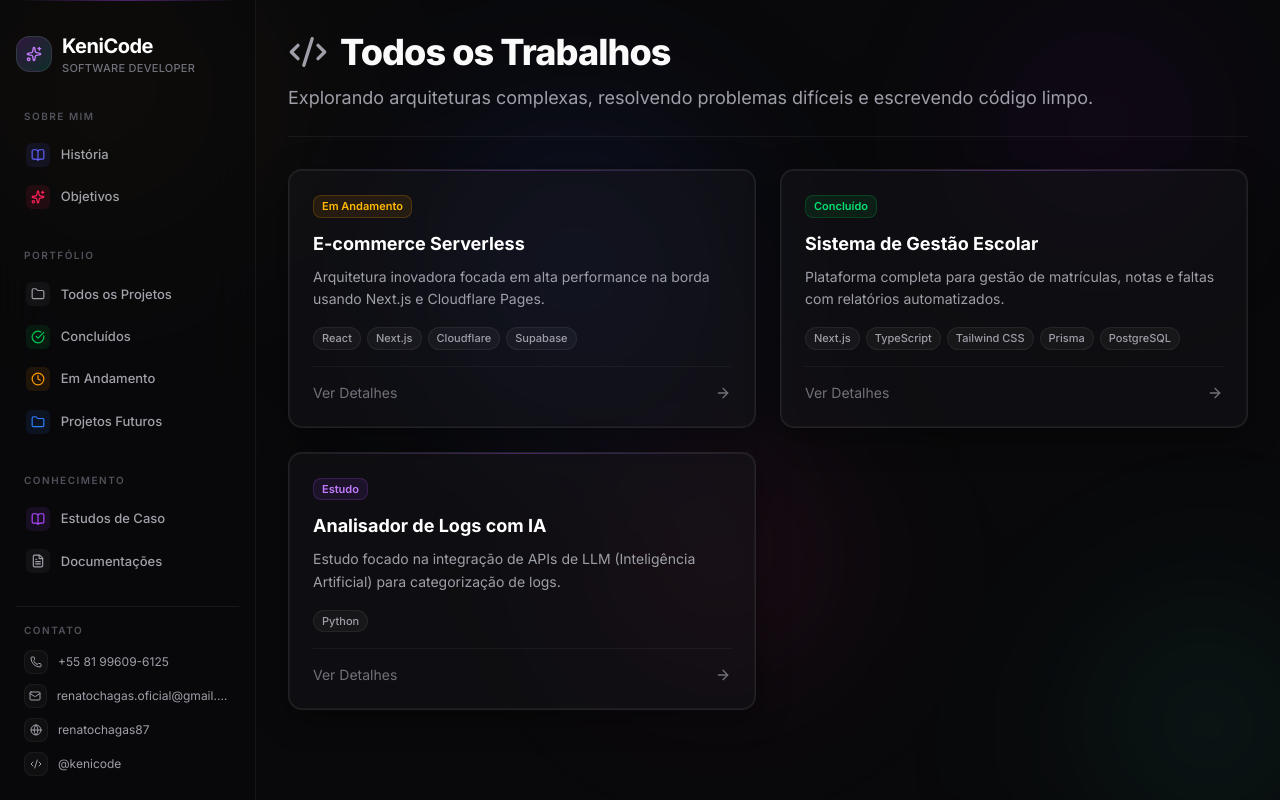
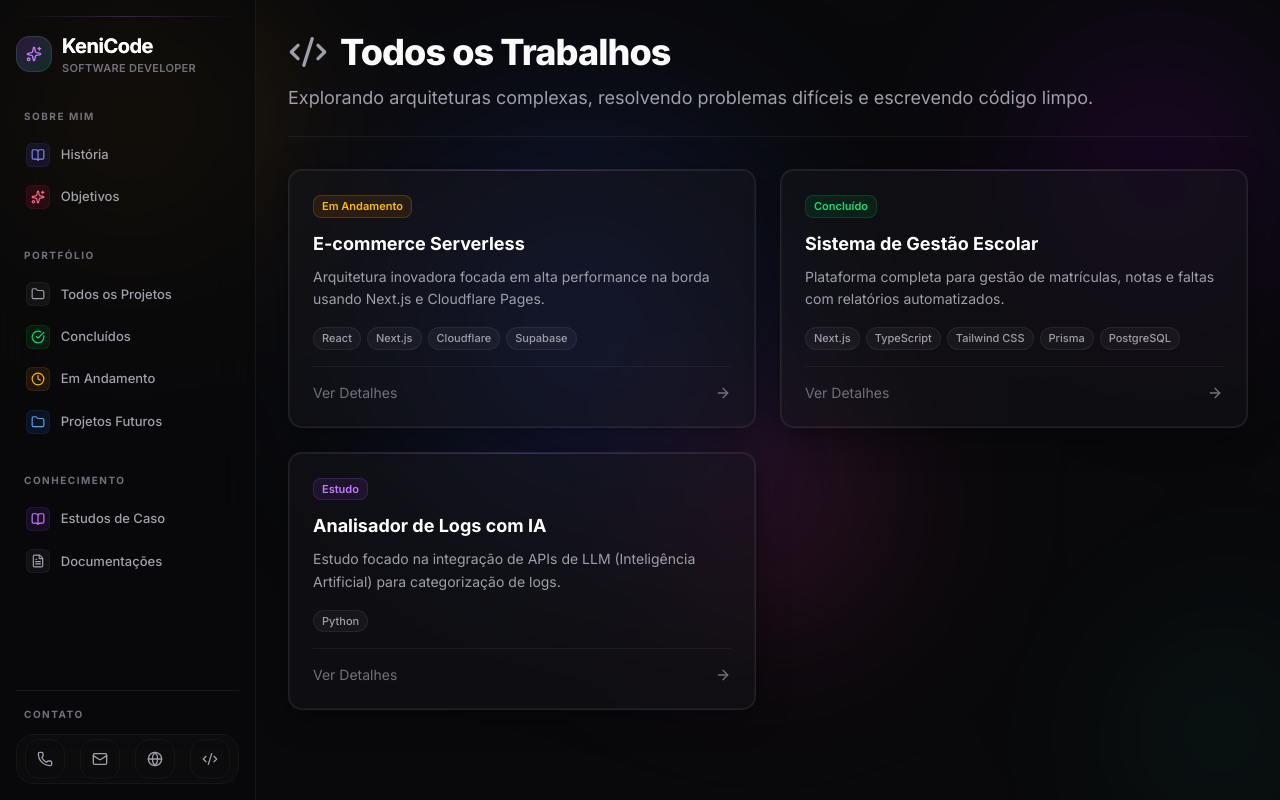
Before and after one commit to kenicode/mysite, a Next.js app: page / in a window 1280 px wide. Built offline with nearby package versions, Linux system fonts and the light colour scheme.

Commit message:
feat: implement mobile sidebar drawer and interactive contact tooltips

```diff
--- a/app/layout.tsx
+++ b/app/layout.tsx
@@ -22,7 +22,7 @@ export default function RootLayout({
       <body className={`${inter.className} flex flex-col lg:flex-row min-h-screen bg-zinc-950 text-zinc-50 selection:bg-zinc-800`}>
         <AnimatedBackground />
         <Sidebar />
-        <main className="relative z-10 flex-1 flex flex-col overflow-y-auto h-[calc(100vh-200px)] lg:h-screen">
+        <main className="relative z-10 flex-1 flex flex-col overflow-y-auto h-[calc(100vh-64px)] lg:h-screen">
           <div className="max-w-5xl mx-auto w-full p-4 lg:p-8">
             {children}
           </div>
--- a/components/shared/AnimatedBackground.tsx
+++ b/components/shared/AnimatedBackground.tsx
@@ -55,12 +55,12 @@ export function AnimatedBackground() {
         orbs.push({
           x: Math.random() * width,
           y: Math.random() * height,
-          vx: (Math.random() - 0.5) * 0.8,
-          vy: (Math.random() - 0.5) * 0.8,
+          vx: (Math.random() - 0.5) * 1.5,
+          vy: (Math.random() - 0.5) * 1.5,
           radius: Math.min(width, height) * (0.2 + Math.random() * 0.15),
           color,
           phase: Math.random() * Math.PI * 2,
-          phaseSpeed: 0.008 + Math.random() * 0.01,
+          phaseSpeed: 0.015 + Math.random() * 0.015,
         })
       }
     }
@@ -94,8 +94,8 @@ export function AnimatedBackground() {
 
         // Draw radial gradient orb
         const grad = context.createRadialGradient(orb.x, orb.y, 0, orb.x, orb.y, r)
-        grad.addColorStop(0, `rgba(${orb.color.r}, ${orb.color.g}, ${orb.color.b}, 0.25)`)
-        grad.addColorStop(0.4, `rgba(${orb.color.r}, ${orb.color.g}, ${orb.color.b}, 0.08)`)
+        grad.addColorStop(0, `rgba(${orb.color.r}, ${orb.color.g}, ${orb.color.b}, 0.32)`)
+        grad.addColorStop(0.4, `rgba(${orb.color.r}, ${orb.color.g}, ${orb.color.b}, 0.12)`)
         grad.addColorStop(1, `rgba(${orb.color.r}, ${orb.color.g}, ${orb.color.b}, 0)`)
 
         context.fillStyle = grad
--- a/components/shared/Sidebar.tsx
+++ b/components/shared/Sidebar.tsx
@@ -1,124 +1,287 @@
+'use client'
+
+import { useState, useEffect } from 'react'
 import Link from 'next/link'
-import { Folder, CheckCircle, Clock, BookOpen, FileText, Sparkles, Phone, Mail, Globe, Code2 } from 'lucide-react'
+import { usePathname } from 'next/navigation'
+import {
+  Folder,
+  CheckCircle,
+  Clock,
+  BookOpen,
+  FileText,
+  Sparkles,
+  Phone,
+  Mail,
+  Globe,
+  Code2,
+  Copy,
+  Check,
+  ExternalLink,
+  Menu,
+  X
+} from 'lucide-react'
+import { toast } from 'sonner'
 
 export function Sidebar() {
+  const [isOpen, setIsOpen] = useState(false)
+  const [copiedId, setCopiedId] = useState<string | null>(null)
+  const [activeTooltip, setActiveTooltip] = useState<string | null>(null)
+  const pathname = usePathname()
+
+  // Close sidebar on mobile when navigating
+  useEffect(() => {
+    setIsOpen(false)
+  }, [pathname])
+
+  const contacts = [
+    {
+      id: 'phone',
+      icon: Phone,
+      label: 'Telefone',
+      value: '+55 81 99609-6125',
+      actionUrl: 'tel:+5581996096125',
+      color: 'text-teal-400 bg-teal-500/10 border-teal-500/20'
+    },
+    {
+      id: 'email',
+      icon: Mail,
+      label: 'E-mail',
+      value: 'renatochagas.oficial@gmail.com',
+      actionUrl: 'mailto:renatochagas.oficial@gmail.com',
+      color: 'text-purple-400 bg-purple-500/10 border-purple-500/20'
+    },
+    {
+      id: 'linkedin',
+      icon: Globe,
+      label: 'LinkedIn',
+      value: 'renatochagas87',
+      actionUrl: 'https://linkedin.com/in/renatochagas87',
+      color: 'text-blue-400 bg-blue-500/10 border-blue-500/20'
+    },
+    {
+      id: 'github',
+      icon: Code2,
+      label: 'GitHub',
+      value: '@kenicode',
+      actionUrl: 'https://github.com/kenicode',
+      color: 'text-zinc-400 bg-zinc-500/10 border-zinc-500/20'
+    }
+  ]
+
+  const handleCopy = async (id: string, value: string) => {
+    try {
+      await navigator.clipboard.writeText(value)
+      setCopiedId(id)
+      toast.success('Copiado para a área de transferência!', {
+        description: value,
+        duration: 2000
+      })
+      setTimeout(() => setCopiedId(null), 2000)
+    } catch (err) {
+      toast.error('Erro ao copiar!')
+    }
+  }
+
+  const toggleTooltip = (id: string) => {
+    setActiveTooltip(activeTooltip === id ? null : id)
+  }
+
   return (
-    <aside className="relative z-20 w-full lg:w-64 border-b lg:border-b-0 lg:border-r border-white/[0.06] lg:h-screen lg:sticky top-0 flex flex-col p-4 backdrop-blur-xl bg-zinc-950/80 lg:bg-zinc-950/60 transition-all">
-      {/* Subtle top accent line */}
-      <div className="absolute top-0 left-4 right-4 h-px bg-gradient-to-r from-transparent via-purple-500/40 to-transparent" />
-
-      <div className="mb-6 lg:mb-8 mt-2 lg:mt-4">
+    <>
+      {/* Mobile Sticky Header */}
+      <div className="lg:hidden sticky top-0 z-30 flex items-center justify-between p-4 bg-zinc-950/80 backdrop-blur-md border-b border-white/[0.06] w-full">
         <div className="flex items-center gap-2.5">
-          <div className="w-9 h-9 rounded-xl bg-gradient-to-br from-purple-500/20 to-teal-500/20 border border-white/10 flex items-center justify-center backdrop-blur-sm">
-            <Sparkles className="w-4 h-4 text-purple-400" />
+          <div className="w-8 h-8 rounded-xl bg-gradient-to-br from-purple-500/20 to-teal-500/20 border border-white/10 flex items-center justify-center backdrop-blur-sm">
+            <Sparkles className="w-3.5 h-3.5 text-purple-400" />
           </div>
           <div>
-            <h1 className="text-xl font-bold tracking-tight text-white">KeniCode</h1>
-            <p className="text-[11px] text-zinc-500 font-medium tracking-wide uppercase">Software Developer</p>
+            <h1 className="text-lg font-bold tracking-tight text-white">KeniCode</h1>
+          </div>
+        </div>
+        <button
+          onClick={() => setIsOpen(!isOpen)}
+          className="p-2 rounded-xl bg-white/[0.03] border border-white/[0.05] text-zinc-400 hover:text-white transition-all active:scale-95"
+          aria-label="Toggle menu"
+        >
+          {isOpen ? <X className="w-5 h-5 text-purple-400" /> : <Menu className="w-5 h-5" />}
+        </button>
+      </div>
+
+      {/* Backdrop for Mobile Sidebar */}
+      {isOpen && (
+        <div
+          className="fixed inset-0 z-40 bg-zinc-950/80 backdrop-blur-sm lg:hidden transition-all duration-300"
+          onClick={() => setIsOpen(false)}
+        />
+      )}
+
+      {/* Main Sidebar Panel */}
+      <aside className={`
+        fixed inset-y-0 left-0 z-50 w-72 bg-zinc-950/95 border-r border-white/[0.06] flex flex-col p-6 transition-transform duration-300 ease-out transform lg:translate-x-0 lg:static lg:w-64 lg:h-screen lg:bg-zinc-950/60 lg:backdrop-blur-xl lg:p-4
+        ${isOpen ? 'translate-x-0 shadow-2xl shadow-purple-500/5' : '-translate-x-full'}
+      `}>
+        {/* Close Button Inside Mobile Sidebar */}
+        <div className="flex lg:hidden items-center justify-between mb-6 pb-4 border-b border-white/[0.06]">
+          <div className="flex items-center gap-2.5">
+            <div className="w-8 h-8 rounded-xl bg-gradient-to-br from-purple-500/20 to-teal-500/20 border border-white/10 flex items-center justify-center">
+              <Sparkles className="w-3.5 h-3.5 text-purple-400" />
+            </div>
+            <span className="text-md font-bold text-white">KeniCode</span>
+          </div>
+          <button
+            onClick={() => setIsOpen(false)}
+            className="p-1.5 rounded-lg bg-white/[0.03] border border-white/[0.05] text-zinc-400 hover:text-white"
+          >
+            <X className="w-4 h-4" />
+          </button>
+        </div>
+
+        {/* Brand Header for Desktop */}
+        <div className="hidden lg:block mb-6 lg:mb-8 mt-2 lg:mt-4 relative">
+          <div className="absolute -top-4 left-0 right-0 h-px bg-gradient-to-r from-transparent via-purple-500/30 to-transparent" />
+          <div className="flex items-center gap-2.5">
+            <div className="w-9 h-9 rounded-xl bg-gradient-to-br from-purple-500/20 to-teal-500/20 border border-white/10 flex items-center justify-center backdrop-blur-sm relative overflow-hidden group">
+              <div className="absolute inset-0 bg-gradient-to-br from-purple-500/40 via-teal-500/10 to-transparent opacity-0 group-hover:opacity-100 transition-opacity duration-500" />
+              <Sparkles className="w-4 h-4 text-purple-400 relative z-10 animate-pulse" />
+            </div>
+            <div>
+              <h1 className="text-xl font-bold tracking-tight text-white bg-clip-text bg-gradient-to-r from-white via-zinc-200 to-zinc-400">KeniCode</h1>
+              <p className="text-[11px] text-zinc-500 font-semibold tracking-wide uppercase">Software Developer</p>
             </div>
           </div>
         </div>
 
-      <nav className="flex-1 space-y-1 overflow-y-auto hidden lg:block">
-        <h2 className="text-[10px] uppercase tracking-[0.15em] text-zinc-600 font-semibold mb-3 px-2">Sobre Mim</h2>
-        <Link href="/about/history" className="sidebar-link group">
-          <div className="sidebar-icon bg-indigo-500/10">
-            <BookOpen className="w-3.5 h-3.5 text-indigo-500" />
+        {/* Sidebar Navigation */}
+        <nav className="flex-1 space-y-1 overflow-y-auto pr-1 custom-scrollbar">
+          <h2 className="text-[10px] uppercase tracking-[0.15em] text-zinc-500 font-bold mb-3 px-2">Sobre Mim</h2>
+          <Link href="/about/history" className="sidebar-link group relative overflow-hidden">
+            <div className="sidebar-icon bg-indigo-500/10 border border-indigo-500/10 group-hover:border-indigo-500/30 transition-all duration-300">
+              <BookOpen className="w-3.5 h-3.5 text-indigo-400" />
             </div>
             <span>História</span>
           </Link>
-        <Link href="/about/goals" className="sidebar-link group">
-          <div className="sidebar-icon bg-rose-500/10">
-            <Sparkles className="w-3.5 h-3.5 text-rose-500" />
+          <Link href="/about/goals" className="sidebar-link group relative overflow-hidden">
+            <div className="sidebar-icon bg-rose-500/10 border border-rose-500/10 group-hover:border-rose-500/30 transition-all duration-300">
+              <Sparkles className="w-3.5 h-3.5 text-rose-400" />
             </div>
             <span>Objetivos</span>
           </Link>
 
-        <h2 className="text-[10px] uppercase tracking-[0.15em] text-zinc-600 font-semibold mb-3 mt-8 px-2">Portfólio</h2>
+          <h2 className="text-[10px] uppercase tracking-[0.15em] text-zinc-500 font-bold mb-3 mt-8 px-2">Portfólio</h2>
           <Link href="/" className="sidebar-link group">
-          <div className="sidebar-icon bg-zinc-500/10">
+            <div className="sidebar-icon bg-zinc-500/10 border border-zinc-500/10 group-hover:border-zinc-500/30 transition-all">
               <Folder className="w-3.5 h-3.5 text-zinc-400 group-hover:text-white transition-colors" />
             </div>
             <span>Todos os Projetos</span>
           </Link>
           <Link href="/?status=FINISHED" className="sidebar-link group">
-          <div className="sidebar-icon bg-green-500/10">
-            <CheckCircle className="w-3.5 h-3.5 text-green-500" />
+            <div className="sidebar-icon bg-green-500/10 border border-green-500/10 group-hover:border-green-500/30 transition-all">
+              <CheckCircle className="w-3.5 h-3.5 text-green-400" />
             </div>
             <span>Concluídos</span>
           </Link>
           <Link href="/?status=IN_PROGRESS" className="sidebar-link group">
-          <div className="sidebar-icon bg-amber-500/10">
-            <Clock className="w-3.5 h-3.5 text-amber-500" />
+            <div className="sidebar-icon bg-amber-500/10 border border-amber-500/10 group-hover:border-amber-500/30 transition-all">
+              <Clock className="w-3.5 h-3.5 text-amber-400" />
             </div>
             <span>Em Andamento</span>
           </Link>
           <Link href="/?status=FUTURE" className="sidebar-link group">
-          <div className="sidebar-icon bg-blue-500/10">
-            <Folder className="w-3.5 h-3.5 text-blue-500" />
+            <div className="sidebar-icon bg-blue-500/10 border border-blue-500/10 group-hover:border-blue-500/30 transition-all">
+              <Folder className="w-3.5 h-3.5 text-blue-400" />
             </div>
             <span>Projetos Futuros</span>
           </Link>
 
-        <h2 className="text-[10px] uppercase tracking-[0.15em] text-zinc-600 font-semibold mb-3 mt-8 px-2">Conhecimento</h2>
+          <h2 className="text-[10px] uppercase tracking-[0.15em] text-zinc-500 font-bold mb-3 mt-8 px-2">Conhecimento</h2>
           <Link href="/?status=STUDY" className="sidebar-link group">
-          <div className="sidebar-icon bg-purple-500/10">
-            <BookOpen className="w-3.5 h-3.5 text-purple-500" />
+            <div className="sidebar-icon bg-purple-500/10 border border-purple-500/10 group-hover:border-purple-500/30 transition-all">
+              <BookOpen className="w-3.5 h-3.5 text-purple-400" />
             </div>
             <span>Estudos de Caso</span>
           </Link>
           <Link href="/docs" className="sidebar-link group">
-          <div className="sidebar-icon bg-zinc-500/10">
+            <div className="sidebar-icon bg-zinc-500/10 border border-zinc-500/10 group-hover:border-zinc-500/30 transition-all">
               <FileText className="w-3.5 h-3.5 text-zinc-400 group-hover:text-white transition-colors" />
             </div>
             <span>Documentações</span>
           </Link>
         </nav>
 
-      {/* Navegação Mobile (Horizontal scroll) */}
-      <nav className="flex lg:hidden overflow-x-auto gap-2 pb-2 scrollbar-hide">
-        <Link href="/about/history" className="sidebar-link group shrink-0 whitespace-nowrap bg-white/[0.03]">
-          <span>História</span>
-        </Link>
-        <Link href="/" className="sidebar-link group shrink-0 whitespace-nowrap bg-white/[0.03]">
-          <span>Projetos</span>
-        </Link>
-        <Link href="/?status=FINISHED" className="sidebar-link group shrink-0 whitespace-nowrap bg-white/[0.03]">
-          <span>Concluídos</span>
-        </Link>
-      </nav>
+        {/* Compact Tooltip Contacts Section */}
+        <div className="mt-auto pt-4 border-t border-white/[0.06] relative">
+          <h2 className="text-[10px] uppercase tracking-[0.15em] text-zinc-500 font-bold mb-3 px-2">Contato</h2>
+          <div className="flex items-center justify-around gap-2 px-1 py-1 bg-white/[0.02] border border-white/[0.04] rounded-2xl backdrop-blur-md relative">
+            {contacts.map((contact) => {
+              const Icon = contact.icon
+              const isCopied = copiedId === contact.id
+              const isTooltipActive = activeTooltip === contact.id
 
-      <div className="mt-4 lg:mt-auto pt-4 border-t border-white/[0.06] space-y-3">
-        <div className="px-2 pb-2">
-          <h2 className="text-[10px] uppercase tracking-[0.15em] text-zinc-600 font-semibold mb-3">Contato</h2>
-          <div className="space-y-2.5">
-            <div className="flex items-center gap-2.5 text-xs text-zinc-400 hover:text-white transition-colors cursor-default">
-              <div className="w-6 h-6 rounded-md bg-white/[0.03] border border-white/[0.05] flex items-center justify-center">
-                <Phone className="w-3 h-3" />
+              return (
+                <div
+                  key={contact.id}
+                  className="relative"
+                  onMouseEnter={() => setActiveTooltip(contact.id)}
+                  onMouseLeave={() => setActiveTooltip(null)}
+                >
+                  <button
+                    onClick={() => toggleTooltip(contact.id)}
+                    className={`w-10 h-10 rounded-xl flex items-center justify-center transition-all duration-300 relative border border-white/[0.04]
+                      ${isTooltipActive ? 'bg-white/[0.08] border-white/20 text-white scale-105' : 'bg-transparent text-zinc-400 hover:bg-white/[0.04] hover:text-white'}
+                    `}
+                    aria-label={contact.label}
+                  >
+                    <Icon className="w-4 h-4" />
+                  </button>
+
+                  {/* Tooltip / Popover Panel */}
+                  {isTooltipActive && (
+                    <div className="absolute bottom-full mb-3 left-1/2 -translate-x-1/2 z-50 w-64 p-3 bg-zinc-900/95 border border-white/10 rounded-xl shadow-2xl backdrop-blur-xl animate-in fade-in duration-200 slide-in-from-bottom-2">
+                      {/* Little Arrow */}
+                      <div className="absolute top-full left-1/2 -translate-x-1/2 -mt-1 border-4 border-transparent border-t-zinc-900" />
+
+                      <div className="text-xs font-semibold text-zinc-300 mb-1">{contact.label}</div>
+                      <div className="text-xs text-white bg-black/30 px-2 py-1.5 rounded-lg border border-white/[0.04] select-all break-all mb-2.5 font-mono">
+                        {contact.value}
                       </div>
-              <span>+55 81 99609-6125</span>
-            </div>
-            <a href="mailto:renatochagas.oficial@gmail.com" className="flex items-center gap-2.5 text-xs text-zinc-400 hover:text-white transition-colors">
-              <div className="w-6 h-6 rounded-md bg-white/[0.03] border border-white/[0.05] flex items-center justify-center">
-                <Mail className="w-3 h-3" />
-              </div>
-              <span className="truncate">renatochagas.oficial@gmail.com</span>
-            </a>
-            <a href="https://linkedin.com/in/renatochagas87" target="_blank" rel="noreferrer" className="flex items-center gap-2.5 text-xs text-zinc-400 hover:text-white transition-colors">
-              <div className="w-6 h-6 rounded-md bg-white/[0.03] border border-white/[0.05] flex items-center justify-center">
-                <Globe className="w-3 h-3" />
-              </div>
-              <span>renatochagas87</span>
-            </a>
-            <a href="https://github.com/kenicode" target="_blank" rel="noreferrer" className="flex items-center gap-2.5 text-xs text-zinc-400 hover:text-white transition-colors">
-              <div className="w-6 h-6 rounded-md bg-white/[0.03] border border-white/[0.05] flex items-center justify-center">
-                <Code2 className="w-3 h-3" />
-              </div>
-              <span>@kenicode</span>
+
+                      <div className="flex items-center gap-1.5">
+                        <button
+                          onClick={() => handleCopy(contact.id, contact.value)}
+                          className="flex-1 py-1.5 px-2 rounded-lg bg-white/[0.04] border border-white/[0.06] hover:bg-white/[0.08] text-[11px] text-zinc-300 hover:text-white flex items-center justify-center gap-1 transition-all active:scale-95"
+                        >
+                          {isCopied ? (
+                            <>
+                              <Check className="w-3 h-3 text-green-400" />
+                              <span className="text-green-400 font-medium">Copiado!</span>
+                            </>
+                          ) : (
+                            <>
+                              <Copy className="w-3 h-3" />
+                              <span>Copiar</span>
+                            </>
+                          )}
+                        </button>
+
+                        <a
+                          href={contact.actionUrl}
+                          target={contact.id !== 'phone' && contact.id !== 'email' ? '_blank' : undefined}
+                          rel="noreferrer"
+                          className="flex-1 py-1.5 px-2 rounded-lg bg-purple-500/10 border border-purple-500/20 hover:bg-purple-500/20 text-[11px] text-purple-300 hover:text-purple-200 flex items-center justify-center gap-1 transition-all active:scale-95"
+                          onClick={() => setActiveTooltip(null)}
+                        >
+                          <ExternalLink className="w-3 h-3" />
+                          <span>Abrir</span>
                         </a>
                       </div>
                     </div>
+                  )}
+                </div>
+              )
+            })}
+          </div>
         </div>
       </aside>
+    </>
   )
 }
```
Lines whose indentation alone changed are shown as unchanged.
